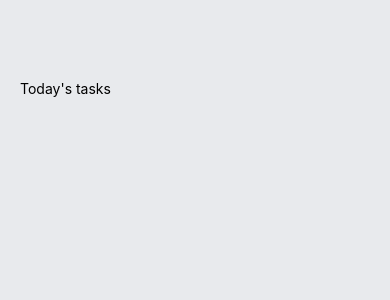
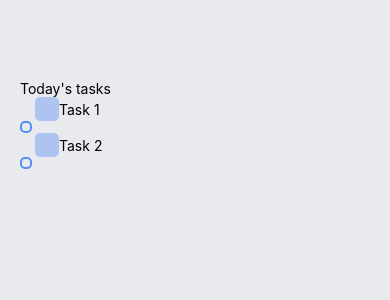
Before and after one commit to Dare54/ToDoList, a React Native app: screen / in a window 390 px wide. Shown: the top 300 px of the page. Built offline with nearby package versions, Linux system fonts and the light colour scheme.

Commit message:
Pass Props

```diff
--- a/App.js
+++ b/App.js
@@ -1,5 +1,7 @@
+import React from 'react';
 import { StatusBar } from 'expo-status-bar';
 import { StyleSheet, Text, View } from 'react-native';
+import Task from './components/Task';
 
 export default function App() {
   return (
@@ -11,6 +13,9 @@
 
         <View styles={styles.item}>
           {/* This is where the task will go! */}
+          <Task text={'Task 1'} />
+          <Task text={'Task 2'}/>
+
         </View>
 
       </View>
@@ -31,7 +36,9 @@
   },
   sectionTitle: {
     fontSize: 24,
-    fontWeight: 'bold'
+    fontWeight: 'bold',
   },
-  items: {},
+  items: {
+    marginTop: 30,
+  },
 });
--- a/components/Task.js
+++ b/components/Task.js
@@ -0,0 +1,53 @@
+import React from 'react';
+import { View, Text, StyleSheet, TouchableOpacity } from 'react-native';
+
+const Task = (props) => {
+
+    return (
+        <View styles={styles.item}>
+            <View style={styles.itemleft}>
+               <View style={styles.square}></View>
+               <Text style={styles.itemText}>{props.text}</Text>
+            </View>
+            <View style={styles.circular}></View>
+        </View>
+    )
+}
+
+const styles = StyleSheet.create({
+    item: {
+        backgroundColor: '#FFF',
+        padding: 15,
+        borderRadius: 10,
+        flexDirection: 'row',
+        alignItems: 'center',
+        justifyContent: 'space-between',
+        marginBottom: 20,
+
+    },
+    itemleft: {
+        flexDirection: 'row',
+        alignItems: 'center',
+        flexWrap: 'wrap',
+    },
+    square: {
+        width: 24,
+        height: 24,
+        backgroundColor: '#558CF6',
+        opacity: 0.4,
+        borderRadius: 5,
+        marginLeft: 15,
+    },
+    itemText: {
+        maxWidth: '80%'
+    },
+    circular: {
+        width: 12,
+        height: 12,
+        borderColor: '#558CF6',
+        borderWidth: 2,
+        borderRadius: 5,
+    },
+});
+
+export default Task;
```
